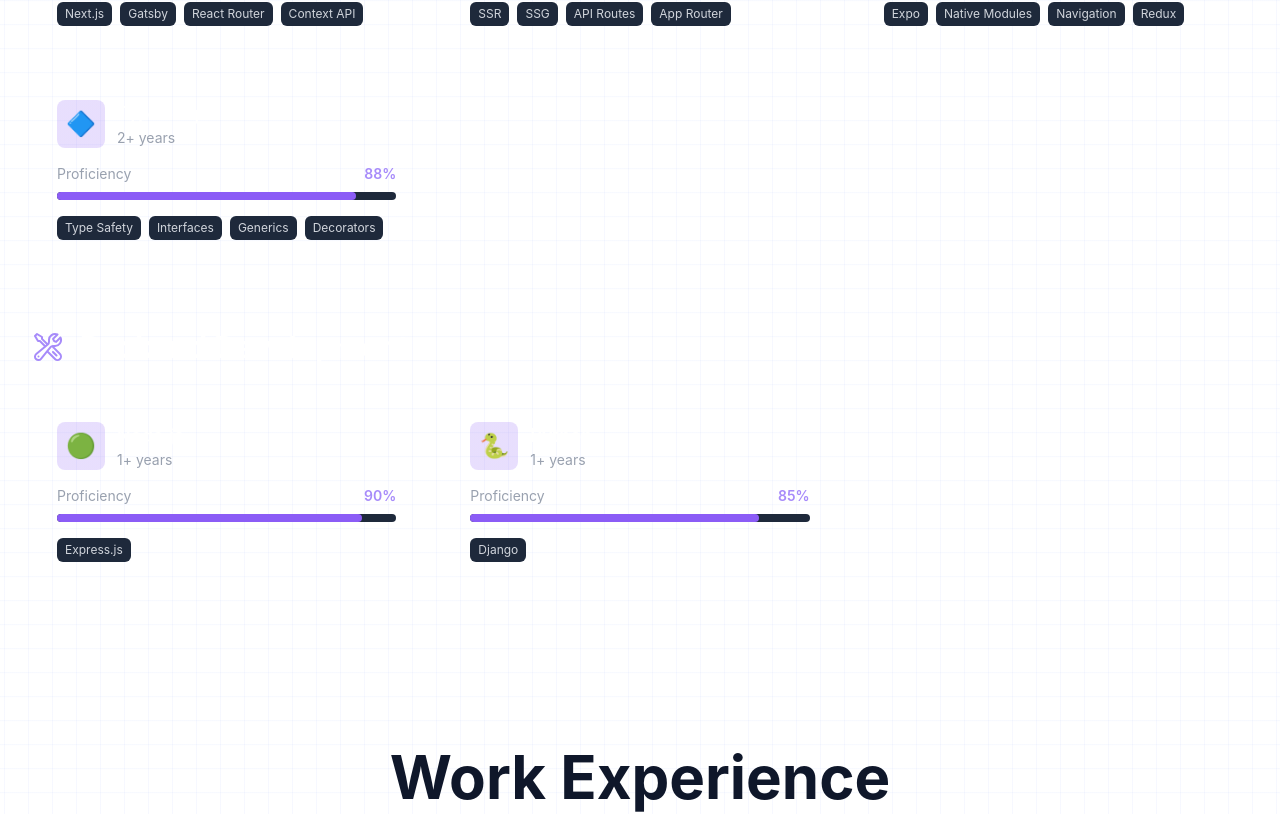
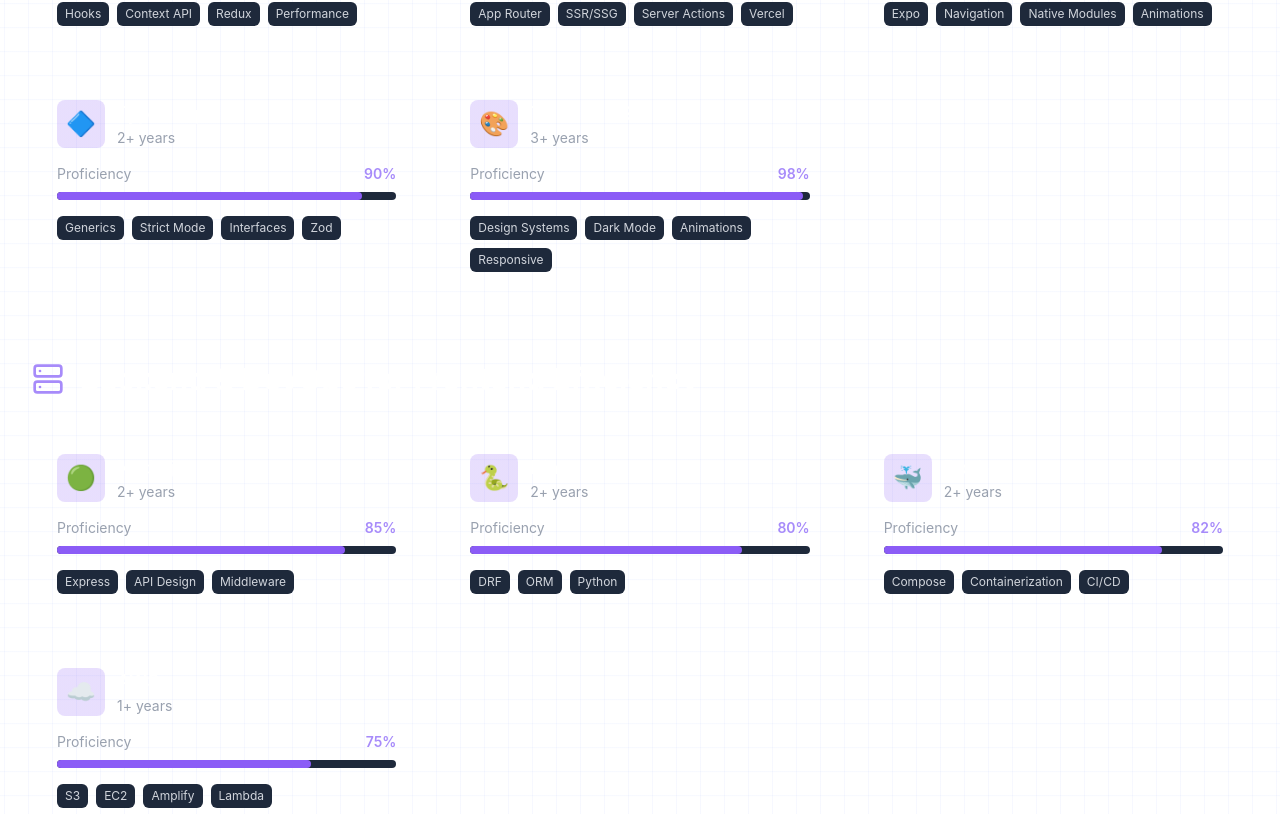
Before and after one commit to TanyaMushonga/tanyaradzwatmushonga-portifolio, a Next.js app: page / in a window 1280 px wide. Shown: the part 3537-4351 px from the top of the page. Built offline with nearby package versions, Linux system fonts and the light colour scheme.

Commit message:
feat: Update skills section content, styling, and animations, and simplify experience achievements.

```diff
--- a/src/app/components/skills/data.ts
+++ b/src/app/components/skills/data.ts
@@ -1,89 +1,82 @@
 import {
-  CodeBracketIcon,
-  WrenchScrewdriverIcon,
-} from "@heroicons/react/24/outline";
+  Server,
+  Layers,
+} from "lucide-react";
 
 export const skills = [
   {
-    category: "Frontend Development",
-    icon: CodeBracketIcon,
+    category: "Primary Tech Stack",
+    icon: Layers,
     items: [
       {
         name: "React.js",
-        level: 95,
-        experience: "2+ years",
+        level: 98,
+        experience: "3+ years",
         icon: "⚛️",
-        related: ["Next.js", "Gatsby", "React Router", "Context API"],
+        related: ["Hooks", "Context API", "Redux", "Performance"],
       },
       {
         name: "Next.js",
-        level: 90,
-        experience: "1+ years",
+        level: 95,
+        experience: "2+ years",
         icon: "▲",
-        related: ["SSR", "SSG", "API Routes", "App Router"],
+        related: ["App Router", "SSR/SSG", "Server Actions", "Vercel"],
       },
       {
         name: "React Native",
-        level: 85,
+        level: 92,
         experience: "2+ years",
-        icon: "",
-        related: ["Expo", "Native Modules", "Navigation", "Redux"],
+        icon: "📱",
+        related: ["Expo", "Navigation", "Native Modules", "Animations"],
       },
       {
         name: "TypeScript",
-        level: 88,
+        level: 90,
         experience: "2+ years",
         icon: "🔷",
-        related: ["Type Safety", "Interfaces", "Generics", "Decorators"],
+        related: ["Generics", "Strict Mode", "Interfaces", "Zod"],
+      },
+      {
+        name: "Tailwind CSS",
+        level: 98,
+        experience: "3+ years",
+        icon: "🎨",
+        related: ["Design Systems", "Dark Mode", "Animations", "Responsive"],
       },
     ],
   },
   {
-    category: "Backend Development",
-    icon: WrenchScrewdriverIcon,
+    category: "Backend & DevOps for Frontend Efficiency",
+    icon: Server,
     items: [
       {
         name: "Node.js",
-        level: 90,
-        experience: "1+ years",
+        level: 85,
+        experience: "2+ years",
         icon: "🟢",
-        related: ["Express.js"],
+        related: ["Express", "API Design", "Middleware"],
       },
       {
-        name: "Python",
-        level: 85,
+        name: "Django",
+        level: 80,
+        experience: "2+ years",
+        icon: "🐍",
+        related: ["DRF", "ORM", "Python"],
+      },
+      {
+        name: "Docker",
+        level: 82,
+        experience: "2+ years",
+        icon: "🐳",
+        related: ["Compose", "Containerization", "CI/CD"],
+      },
+      {
+        name: "AWS",
+        level: 75,
         experience: "1+ years",
-        icon: "🐍",
-        related: ["Django"],
+        icon: "☁️",
+        related: ["S3", "EC2", "Amplify", "Lambda"],
       },
     ],
   },
-  // {
-  //   category: "Cloud & DevOps",
-  //   icon: CloudIcon,
-  //   items: [
-  //     {
-  //       name: "AWS",
-  //       level: 88,
-  //       experience: "2+ years",
-  //       icon: "☁️",
-  //       related: ["EC2", "S3", "Lambda", "RDS", "CloudFront"],
-  //     },
-  //     {
-  //       name: "Docker",
-  //       level: 85,
-  //       experience: "2+ years",
-  //       icon: "🐳",
-  //       related: ["Containerization", "Multi-stage builds", "Compose"],
-  //     },
-
-  //     {
-  //       name: "GitHub Actions",
-  //       level: 82,
-  //       experience: "2+ years",
-  //       icon: "🔄",
-  //       related: ["CI/CD", "Workflows", "Automated Testing"],
-  //     },
-  //   ],
-  // },
 ];
```
